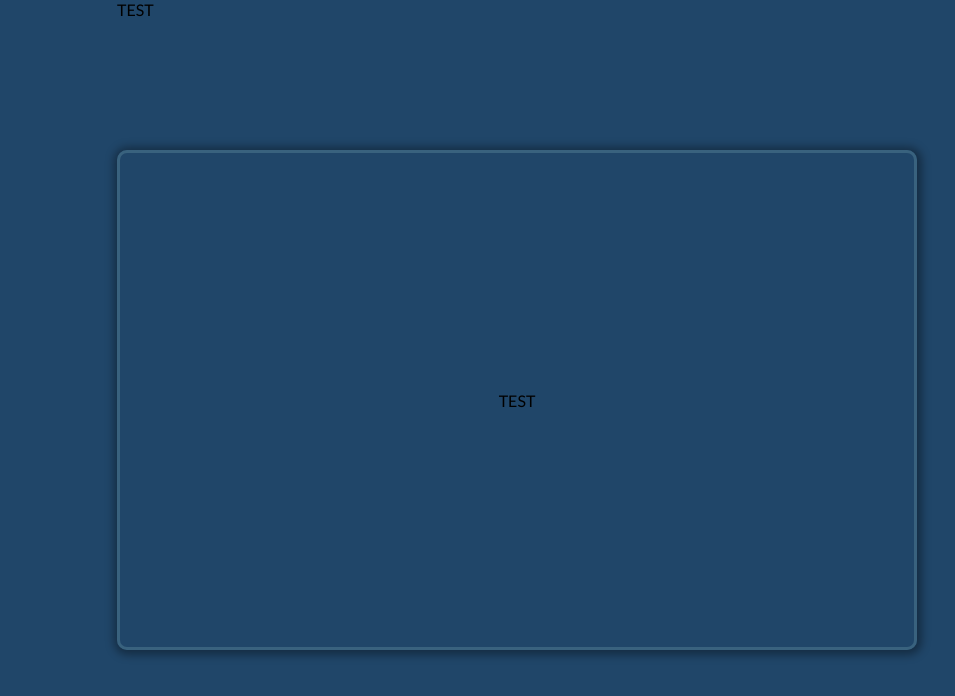
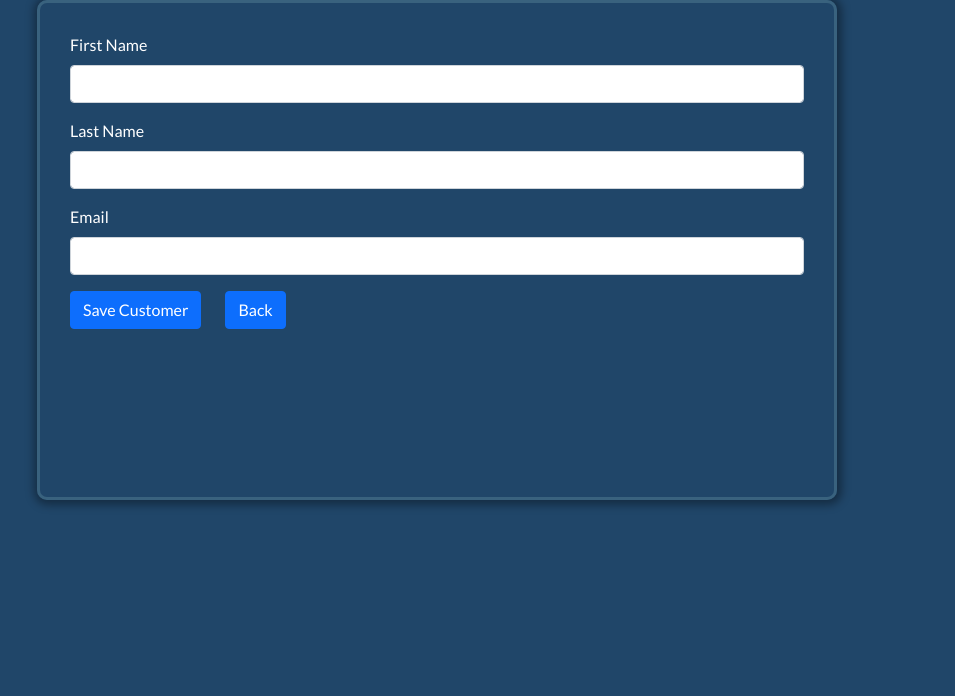
Before and after one commit to sennerstampontus/Reactform, a React (Create React App) app: page /createcustomer in a window 1280 px wide. Shown: the top 696 px of the page, without its empty margins (203-1158 px from the left). Built offline with nearby package versions, Linux system fonts and the light colour scheme.

Commit message:
List has begun

```diff
--- a/public/index.html
+++ b/public/index.html
@@ -6,6 +6,8 @@
     <meta name="theme-color" content="#000000" />
     <meta name="description" content="Web site created using create-react-app"/>
     <script src="https://kit.fontawesome.com/124ac6c2b5.js" crossorigin="anonymous"></script>
+    <link href="https://cdn.jsdelivr.net/npm/bootstrap@5.1.1/dist/css/bootstrap.min.css" rel="stylesheet" integrity="sha384-F3w7mX95PdgyTmZZMECAngseQB83DfGTowi0iMjiWaeVhAn4FJkqJByhZMI3AhiU" crossorigin="anonymous">
+
 
 
 
--- a/src/App.css
+++ b/src/App.css
@@ -12,181 +12,16 @@ html, body{
   background-color: rgb(32, 70, 105);
 }
 
-h1{
-  color: #94bdbd;
-}
-
-input[type="text"],[type="email"]
-{
-    font-size:1.2rem;
-    font-family: 'Lato', sans-serif;
-}
-
-
-.container {
-  width: 100%;
-  padding-left: 1rem;
-  padding-right: 1rem;
-  padding-top: 1rem;
-  margin-left:auto;
-  margin-right:auto;
-  }
-
-.vh-100{
-  height: 100vh;
-}
-
-.p-top-4{
-  padding-top: 4rem;
-}
-
-.m-lr{
-  margin-left: 1rem;
-  margin-right: 1rem;
-}
-
-.m-tb{
-  margin-top: 1rem;
-  margin-bottom: 1rem;
-}
-
-.mt-1{
-  margin-top: 1.5rem;
-}
-
-.mt-2{
-  margin-top: 2.5rem;
-}
-
-.border{
-  border: 1px solid black;
-}
-
-.d-flex{
-  display:flex;
-}
-
-.j-center{
-  display: flex;
-  justify-content: center;
-  align-items: center;
-}
-
-.flex-center{
-  justify-items: center;
-}
-
-.flex-col{
-  flex-direction: column;
-}
-
-.text-align-c{
-  text-align: center;
-}
-
-.grid{
-  display: grid;
-
-}
-
-.grid-fr2{
-  grid-template-columns: 1fr 1fr;
-}
-
-.grid-fr3{
-  grid-template-columns: 1fr 1fr 1fr;
-}
-
-.grid-fr4{
-  grid-template-columns: 1fr 1fr 1fr 1fr;
-}
-
-.grid-row2{
-  grid-template-columns: 1fr 1fr;
-}
-
-.grid-row3{
-  grid-template-columns: 1fr 1fr 1fr;
-}
-
-.grid-row4{
-  grid-template-columns: 1fr 1fr 1fr 1fr;
-}
-
-
-
-.col-2{
-  grid-column:2;
-}
-
-.buttonStyle button{
-  font-size: 1.5rem;
-  background-color: #94bdbd;
-  margin: 0 1.5rem;
-  padding-left: 0.8rem;
-  padding-right: 0.8rem;
-  padding-top: 0.5rem;
-  padding-bottom: 0.5rem;
-  border-radius: 10px;
-  box-shadow: 2px 1px 3px 2px #424242a6;
-  border:none;
-}
-
-button:hover {
-  cursor: pointer;
-  background-color: #809494;
-  box-shadow: 1px 1px 6px 1px #8f8f8f;
-  transform: scale(1.08,1.08);
-}
-
-.pos-absolute{
-  position: absolute;
-}
-
-.pos-relative{
-  position: relative;
-}
-
 .box{
-  width: 800px;
-  height: 500px;
+  max-width: 800px;
+  min-height: 500px;
+  overflow: auto;
   border: 3px solid rgb(57, 98, 126);
+  padding: 30px;
   border-radius: 10px;
   box-shadow: 1px 1px 9px 4px #0000005b;
 }
 
-
-
-.iconStyle{
+.color-white {
   color: white;
-  font-size: 2rem;
 }
-
-.formStyle{
-  padding-left: 1rem;
-  width: 300px;
-  height: 30px;
-  border: none;
-  outline: none;
-  border-radius: 8px;
-}
-
-.styleEmail{
-  padding-left: 1rem;
-  width: 634px;
-  height: 30px;
-  border: none;
-  outline: none;
-  border-radius: 8px;
-}
-
-.is-invalid{
-  border: 1px solid red;
-}
-.is-valid{
-  border: 1px solid green;
-}
-
-#error{
-  color: red;
-}
--- a/src/App.js
+++ b/src/App.js
@@ -6,7 +6,7 @@ import ViewCustomer from "./views/ViewCustomer";
 
 function App() {
   return (
-    <div className="App">
+    <div className="container">
       <BrowserRouter>
       <Switch>
         <Route path = "/viewcustomer" exact component={ViewCustomer}/>
--- a/src/components/Button.js
+++ b/src/components/Button.js
@@ -1,9 +1,9 @@
 import React from 'react'
 
-const Button = ({onClick, text}) => {
+const Button = ({styleClass, onClick, text}) => {
 
     return (
-        <button onClick = {onClick} className="buttonStyle">{text}</button>
+        <button className={styleClass} onClick = {onClick}>{text}</button>
     )
 }
 
--- a/src/components/Customer.js
+++ b/src/components/Customer.js
@@ -1,10 +1,24 @@
 import React from 'react'
+import placeholder from '../img/placeholder.png'
 
-const Customer = ({itemData}) => {
+const Customer = ({id, cardTitle, cardDesc}) => {
+
     return (
-        <div>
-            {itemData.name}
+
+        // <li className="list-group-item">{cardTitle}</li>
+    <div className="card mb-3" style={{maxWidth: 540 + 'px'}}>
+        <div className="row g-0">
+            <div className="col-md-3">
+                <img src={placeholder} className="img-fluid rounded-start" alt="..."/>
+            </div>
+            <div className="col-md-8">
+                <div id={id} className="card-body">
+                    <h5 className="card-title">{cardTitle}</h5>
+                    <p className="card-text">{cardDesc}</p>
+                </div>
+            </div>
         </div>
+    </div>
     )
 }
 
--- a/src/components/CustomerList.js
+++ b/src/components/CustomerList.js
@@ -1,11 +1,24 @@
-import React from 'react'
+import React, {useState} from 'react'
 import Customer from './Customer'
 
 const CustomerList = () => {
+
+    const [customerItem, setCustomer] = useState([
+    {
+        firstName: "Pontus",
+        lastName: "Sennerstam",
+        email: "sennerstam.pontus@gmail.com"
+
+    }
+    ])
+
     return (
-        <div>
-            <Customer itemData={} />
-        </div>
+        <ul className="list-group">
+            {
+                customerItem.map(customerItem =><Customer cardTitle={customerItem.firstName + " " + customerItem.lastName} cardDesc={customerItem.email} />)
+            }
+
+        </ul>
     )
 }
 
--- a/src/components/FormBg.js
+++ /dev/null
@@ -1,14 +0,0 @@
-import React from 'react'
-import InputComponents from './InputComponents'
-
-const FormBg = () => {
-    return (
-            <div className="j-center vh-100 pos-absolute">
-                <InputComponents className="j-top" />
-                <div className="box pos-relative"></div>
-
-            </div>
-    )
-}
-
-export default FormBg
--- a/src/components/InputComponents.js
+++ b/src/components/InputComponents.js
@@ -1,9 +1,12 @@
 import React from 'react'
 
-const InputComponents = ({className, id, type, placeholder}) => {
+const InputComponents = ({id, inputType, placeholder}) => {
     return (
         <>
-            <div className="pos-absolute">TEST</div>
+            <div className="mb-3 d-f color-white">
+                <label htmlFor="exampleFormControlTextarea1" className="form-label">{placeholder}</label>
+                <input type={inputType} className="form-control" id={id} rows="3" />
+            </div>
         </>
     )
 }
--- a/src/components/InputForm.js
+++ b/src/components/InputForm.js
@@ -1,51 +1,20 @@
 import React from 'react'
-import Button from './Button'
+// import Button from './Button'
 import InputComponents from './InputComponents'
-import Header from './Header'
-import { Link } from 'react-router-dom'
-import { useState } from 'react'
-import FormBg from './FormBg'
+// import Header from './Header'
+// import { Link } from 'react-router-dom'
+// import { useState } from 'react'
 
-// const InputForm = ({}) => {
-
-
-    // const onClick = (e) => {
-    //     e.preventDefault()
-    //     console.log(e)
-
-
-
-    //     let testArray = []
-
-    //     for (let i = 0; i < e.target.length; i++){
-    //         testArray.push(e.target[i])
-    //         console.log(e.target[i])
-    //         if(e.target[i].value === ""){
-    //             document.getElementById("error").innerText = "Lämna inget fält tomt"
-    //             // console.log(e.target[i].value)
-    //         }
-
-    //         else
-    //             document.getElementById("error").innerText = ""
-    //     }
-
-    // }
-
-    function MyControlledInput() {
-        const [value, setValue] = useState("");
-
-        const onChange = (event) => {
-          setValue(event.target.value);
-        };
+const InputForm = () => {
 
     return (
         <form className="grid grid-fr4">
-            <div className="grid grid-fr3 col-2"><FormBg />
-            <InputComponents />
-            </div>
+            <InputComponents id="firstName" type="text" placeholder="First Name"/>
+            <InputComponents id="lastName" type="text" placeholder="Last Name"/>
+            <InputComponents id="email" type="email" placeholder="Email"/>
         </form>
     )}
 
 
 
-export default MyControlledInput
+export default InputForm
--- a/src/views/CreateCustomer.js
+++ b/src/views/CreateCustomer.js
@@ -1,13 +1,19 @@
 import React from 'react'
 import InputForm from '../components/InputForm'
 import { Link } from 'react-router-dom'
+import Button from '../components/Button'
 
 export const CreateCustomer = () => {
 
+    const onClick = () =>{
+        console.log('click')
+    }
+
     return (
-        <div>
-
+        <div className="box container">
             <InputForm />
+            <Button styleClass="btn btn-primary" text="Save Customer" onClick={onClick}/>
+            <Link to ="/"><Button styleClass="btn btn-primary ms-4" text="Back"/></Link>
         </div>
     )
 }
--- a/src/views/Home.js
+++ b/src/views/Home.js
@@ -1,7 +1,7 @@
 import React from 'react'
 import { Link } from 'react-router-dom'
 import Button from '../components/Button'
-import Header from '../components/Header'
+// import Header from '../components/Header'
 
 
 
@@ -10,20 +10,17 @@ const Home = () => {
 
 
     return (
-        <div className="flex-j-center vh-100 border">
-            <div className="box flex-j-center flex-col">
-            <Header headerText="Customer Portal"/>
-            <div className="buttonStyle p-top-4">
+        <div className="container box d-flex justify-content-center align-items-center">
 
-            <Link to = "/viewcustomer">
-                <Button text="View Customer"/>
-            </Link>
-            <Link to ="/createcustomer">
-                <Button text="Create Customer"/>
-            </Link>
-        </div>
+            <div><Link to = "/viewcustomer">
+                        <Button styleClass="btn btn-primary ms-4" text="View Customer"/>
+                    </Link>
+                </div>
+                <div className="buttonStyle"><Link to ="/createcustomer">
+                        <Button styleClass="btn btn-primary ms-4" text="Create Customer"/>
+                    </Link>
+                </div>
             </div>
-        </div>
     )
 }
 
--- a/src/views/ViewCustomer.js
+++ b/src/views/ViewCustomer.js
@@ -1,9 +1,16 @@
 import React from 'react'
+import { Link } from 'react-router-dom'
+import Button from '../components/Button'
+import CustomerList from '../components/CustomerList'
 
 const ViewCustomer = () => {
     return (
-        <div className="container flex-center">
-            <div>View Customer</div>
+        <div className="container box">
+            <div className="d-flex justify-content-center"><CustomerList /></div>
+
+            <div className="mt-4 d-flex container ">
+                <Link to ="/"><Button styleClass="btn btn-primary" text="Back"/></Link>
+            </div>
         </div>
     )
 }
```
Also changed, not shown: src/img/placeholder.png (added).
